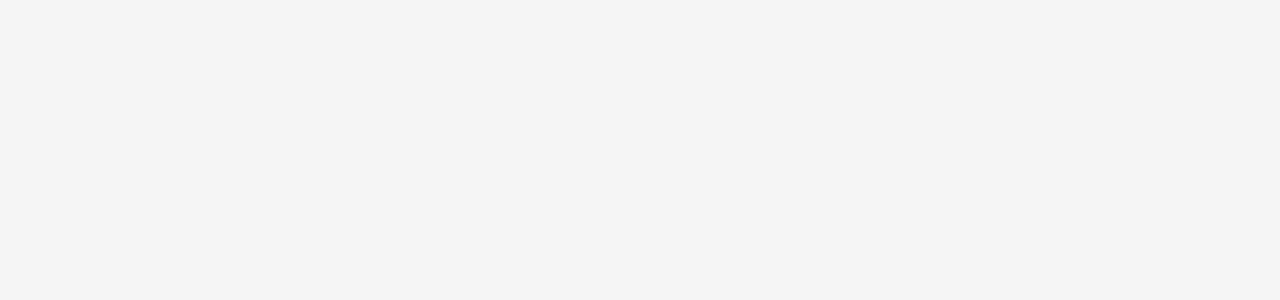
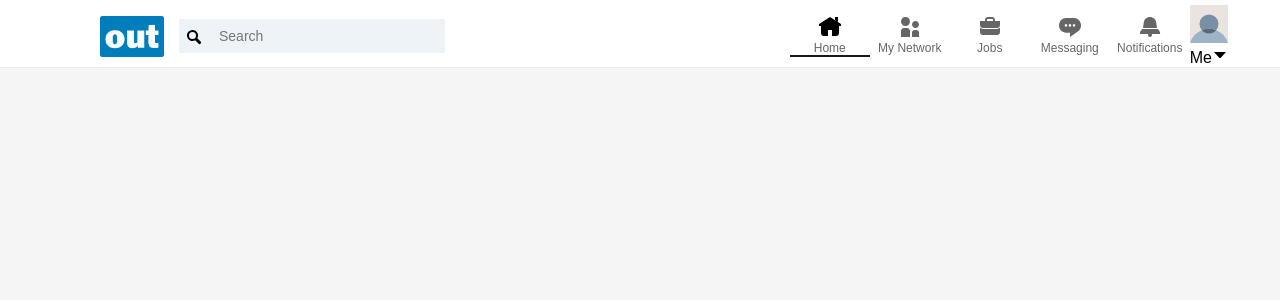
Before and after one commit to LollyTim/social-media-one, a React (Create React App) app: page /home in a window 1280 px wide. Before the commit this address had no page. Shown: the top 300 px of the page. Built offline with nearby package versions, Linux system fonts and the light colour scheme.

Commit message:
stylings going on

```diff
--- a/src/App.js
+++ b/src/App.js
@@ -1,6 +1,9 @@
 import "./App.css";
+import React from "react";
 import { BrowserRouter as Router, Route, Routes } from "react-router-dom";
 import Login from "./components/Login";
+import Header from "./components/Header";
+import Home from "./components/Home";
 
 function App() {
   return (
@@ -8,6 +11,15 @@ function App() {
       <Router>
         <Routes>
           <Route path="/" element={<Login />} />
+          <Route
+            path="/home"
+            element={
+              <React.Fragment>
+                <Header />
+                <Home />
+              </React.Fragment>
+            }
+          />
         </Routes>
       </Router>
     </div>
--- /dev/null
+++ b/src/components/Header.jsx
@@ -0,0 +1,207 @@
+import React from "react";
+import styled from "styled-components";
+
+const Header = () => {
+  return (
+    <Container>
+      <Content>
+        <Logo>
+          <a href="/home">
+            <img src="/images/out.png" alt="LogoIcon" />
+          </a>
+        </Logo>
+        <Search>
+          <div>
+            <input type="text" placeholder="Search" />
+          </div>
+          <SearchIcon>
+            <img src="/images/search-icon.svg" alt="searchIcon" />
+          </SearchIcon>
+        </Search>
+        <Nav>
+          <NavListWrap>
+            <NavList className="active">
+              <a>
+                <img src="/images/nav-home.svg" alt="homeIcon" />
+                <span>Home</span>
+              </a>
+            </NavList>
+            <NavList>
+              <a>
+                <img src="/images/nav-network.svg" alt="networkIcon" />
+                <span>My Network</span>
+              </a>
+            </NavList>
+            <NavList>
+              <a>
+                <img src="/images/nav-jobs.svg" alt="jobsIcon" />
+                <span>Jobs</span>
+              </a>
+            </NavList>
+            <NavList>
+              <a>
+                <img src="/images/nav-messaging.svg" alt="messagingIcon" />
+                <span>Messaging</span>
+              </a>
+            </NavList>
+            <NavList>
+              <a>
+                <img src="/images/nav-notifications.svg" alt="notidicationsIcon" />
+                <span>Notifications</span>
+              </a>
+            </NavList>
+            <User>
+                <a>
+                    <img src="/images/user.svg" alt="user" />
+                    <span>Me</span>
+                    <img src="/images/down-icon.svg" alt="downIcon" />
+                </a>
+            </User>
+            <Work>
+
+            </Work>
+          </NavListWrap>
+        </Nav>
+      </Content>
+    </Container>
+  );
+};
+
+const Container = styled.div`
+  background-color: #fff;
+  border-bottom: 1px solid rgba(0, 0, 0, 0.08);
+  left: 0;
+  top: 0;
+  position: fixed;
+  padding: 5px 24px;
+  padding-bottom: 0;
+  width: 100vw;
+  z-index: 100;
+`;
+const Content = styled.div`
+  display: flex;
+  align-items: center;
+  margin: 0 auto;
+  min-height: 100%;
+  max-width: 1128px;
+`;
+
+const Logo = styled.span`
+  margin-right: 8px;
+  font-size: 0px;
+
+  a > img {
+    width: 64px;
+  }
+`;
+
+const Search = styled.div`
+  opacity: 1;
+  flex-grow: 1;
+  position: relative;
+  & > div {
+    max-width: 280px;
+    input {
+      border: none;
+      box-shadow: none;
+      background-color: #eef3f8;
+      color: rgba(0, 0, 0, 0.9);
+      width: 218px;
+      line-height: 1.75;
+      padding: 0 8px 0 40px;
+      border-radius: 2px;
+      font-weight: 400;
+      font-size: 14px;
+      height: 34px;
+      border-color: #dce6f1;
+      vertical-align: text-top;
+    }
+  }
+`;
+
+const SearchIcon = styled.span`
+  width: 40px;
+  position: absolute;
+  z-index: 1;
+  top: 10px;
+  left: 2px;
+  border-radius: 0 2px 2px 0;
+  margin: 0;
+  pointer-events: none;
+  display: flex;
+  justify-content: center;
+  align-items: center;
+`;
+
+const Nav = styled.nav`
+  margin-left: auto;
+  display: flex;
+  @media (max-width: 768px) {
+    position: fixed;
+    left: 0;
+    bottom: 0;
+    background: white;
+    width: 100%;
+  }
+`;
+
+const NavListWrap = styled.ul`
+  display: flex;
+  flex-wrap: nowrap;
+  list-style-type: none;
+
+  .active{
+    span::after{
+        content: "";
+        transform: scaleX(1);
+        border-bottom: 2px solid var(--white, #fff);
+        bottom: 0;
+        left: 0;
+        position: absolute;
+        transition: transform 0.2s ease-in-out;
+        width: 100%;
+        border-color: rgba(0, 0, 0, 0.9);
+    }
+  }
+`;
+
+const NavList = styled.li`
+  display: flex;
+  align-items: center;
+  a {
+    align-items: center;
+    background: transparent;
+    display: flex;
+    flex-direction: column;
+    font-size: 12px;
+    font-weight: 400;
+    justify-content: center;
+    line-height: 1.5;
+    min-height: 42px;
+    min-width: 80px;
+    position: relative;
+    text-decoration: none;
+    span {
+      color: rgba(0, 0, 0, 0.6);
+      display: flex;
+      align-items: center;
+    }
+    @media (max-width: 768px) {
+      min-width: 70px;
+    }
+  }
+  &:hover,
+  &:active {
+    a {
+      span {
+        color: rgba(0, 0, 0, 0.9);
+      }
+    }
+  }
+`;
+
+const User = styled.li``;
+
+const Work = styled.li``;
+
+export default Header;
--- /dev/null
+++ b/src/components/Home.jsx
@@ -0,0 +1,10 @@
+// import styled from "styled-components";
+import React from 'react'
+
+const Home = (props) => {
+  return (
+    <div>Home</div>
+  )
+}
+
+export default Home
--- a/src/components/Login.jsx
+++ b/src/components/Login.jsx
@@ -1,16 +1,170 @@
 import React from 'react'
-// import styled from 'styled-components'
+import styled from 'styled-components'
 
 const Login = (props) => {
   return (
-    <div>
-        <nav>
+    <Container>
+        <Nav>
             <a href="/">
                 <img src="images/unlink.png" alt="" />
             </a>
-        </nav>
-    </div>
+            <div>
+                <Join>Join us</Join>
+                <Signin>Sign in</Signin>
+            </div>
+        </Nav>
+        <Section>
+            <Hero>
+                <h1>Welcome to your extra professional comminity</h1>
+                <img src="/images/login-hero.svg" alt="loginImage" />
+            </Hero>
+            <Form>
+                <Google>
+                    <img src="/images/google.svg" alt="googleLogo" />
+                    <p>Sign with google</p>
+                </Google>
+            </Form>
+        </Section>
+    </Container>
   )
 }
+const Container = styled.div`
+    padding: 0px;
+`;
+const Nav = styled.nav`
+    max-width: 1128px;
+    margin: auto;
+    display: flex;
+    align-items: center;
+    position: relative;
+    justify-content: space-between;
+    flex-wrap: nowrap;
 
+    & > a > img {
+        width: 135px;
+        height: 34px;
+        @media (max-width: 768px) {
+            padding: 0 5px;
+        }
+    }
+`;
+
+const Join = styled.a `
+    font-size: 16px;
+    padding: 10px 12px;
+    text-decoration: none;
+    color: rgba(0, 0, 0, 0.6);
+    margin-right: 12px;
+    cursor: pointer;
+    &:hover{
+        background-color: rgba(0, 0, 0, 0.06);
+        color: rgba(0, 0, 0, 0.9);
+        text-decoration: none;
+        border-radius: 4px;
+    }
+
+`;
+
+const Signin = styled.a `
+    box-shadow: inset 0 0 0 1px #0a66c2;
+    font-size: 16px;
+    font-weight: 600;
+    line-height: 40px;
+    padding: 10px 24px;
+    transition-duration: 167ms;
+    text-decoration: none;
+    color: #0a66c2;
+    border-radius: 24px;
+    margin-right: 12px;
+    text-align: center;
+    cursor: pointer;
+    background-color: rgba(0, 0, 0, 0);
+    &:hover{
+        background-color: rgba(112, 181, 249, 0.15);
+        color: #0a66c2;
+        text-decoration: none;
+    }
+`;
+
+const Section = styled.div`
+    display: flex;
+    align-content: start;
+    min-height: 700px;
+    padding-bottom: 138px;
+    padding-top: 40px;
+    padding: 60px 0;
+    flex-wrap: wrap;
+    width: 100%;
+    position: relative;
+    max-width: 1120px;
+    align-items: center;
+    margin: auto;
+    @media (max-width: 768px) {
+        margin: auto;
+        min-height: 0px;
+
+    }
+`;
+
+const Hero = styled.div`
+    width: 100%;
+    h1 {
+        padding-bottom: 0;
+        width: 55%;
+        font-size: 56px;
+        color: #2977c9;
+        font-weight: 200;
+        line-height: 70px;
+        @media (max-width: 768px) {
+            text-align: center;
+            font-size: 20px;
+            width: 100%;
+            line-height: 2;
+        }
+    }
+    img {
+        /* z-index: -1; */
+        width: 700px;
+        height: 700px;
+        position: absolute;
+        bottom: -2px;
+        right: -150px;
+        @media  (max-width: 768px) {
+            top: 230px;
+            width: initial;
+            position: initial;
+            height: initial;
+        }
+    }
+`;
+
+const Form = styled.div`
+    margin-top: 100px;
+    width: 480px;
+    @media (max-width: 768px) {
+        margin-top: 20px;
+    }
+`;
+
+const Google = styled.button`
+    display: flex;
+    justify-content: center;
+    background-color: #fff;
+    align-items: center;
+    height: 56px;
+    width: 100%;
+    border-radius: 28px;
+    gap: 20px;
+    vertical-align: middle;
+    z-index: 0;
+    transition-duration: 167ms;
+    cursor: pointer;
+    font-size: 20px;
+    color: rgba(0, 0, 0, 0.6);
+    box-shadow: inset  0 0 0 2px rgb(0 0 0 / 60%), inset 0 0 0 2px rgb(0 0 0 2px),inset 0 0 0 2px rgb(0 0 0 /0%), inset 0 0 0 1px rgb(0 0 0/ 0%);
+    &:hover {
+        background-color: rgba(207, 207, 207, 0.25);
+        color: rgba(0, 0, 0, 0.75);
+    }
+`;
 export default Login
--- a/src/index.css
+++ b/src/index.css
@@ -36,3 +36,7 @@ ul {
   vertical-align: baseline;
   background: transparent;
 }
+
+body {
+  font-family: Arial, sans-serif;
+}
```
